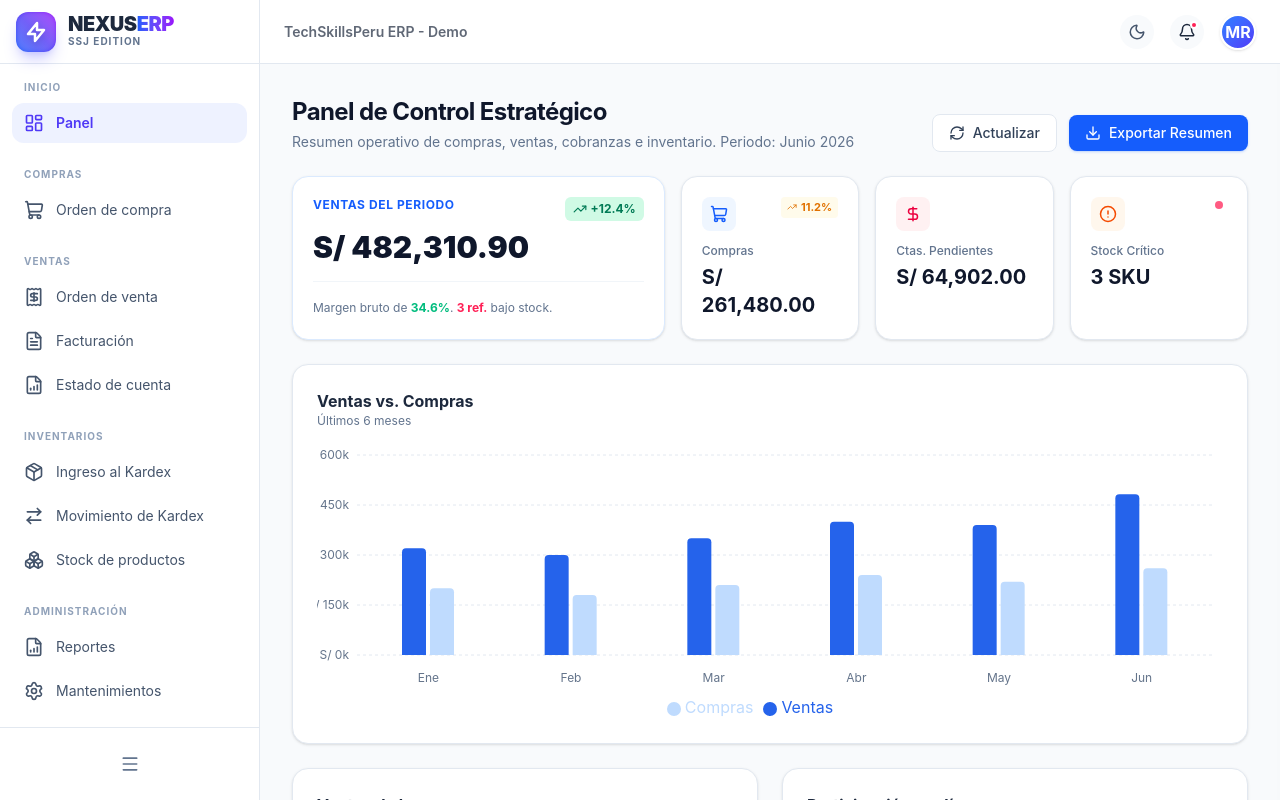
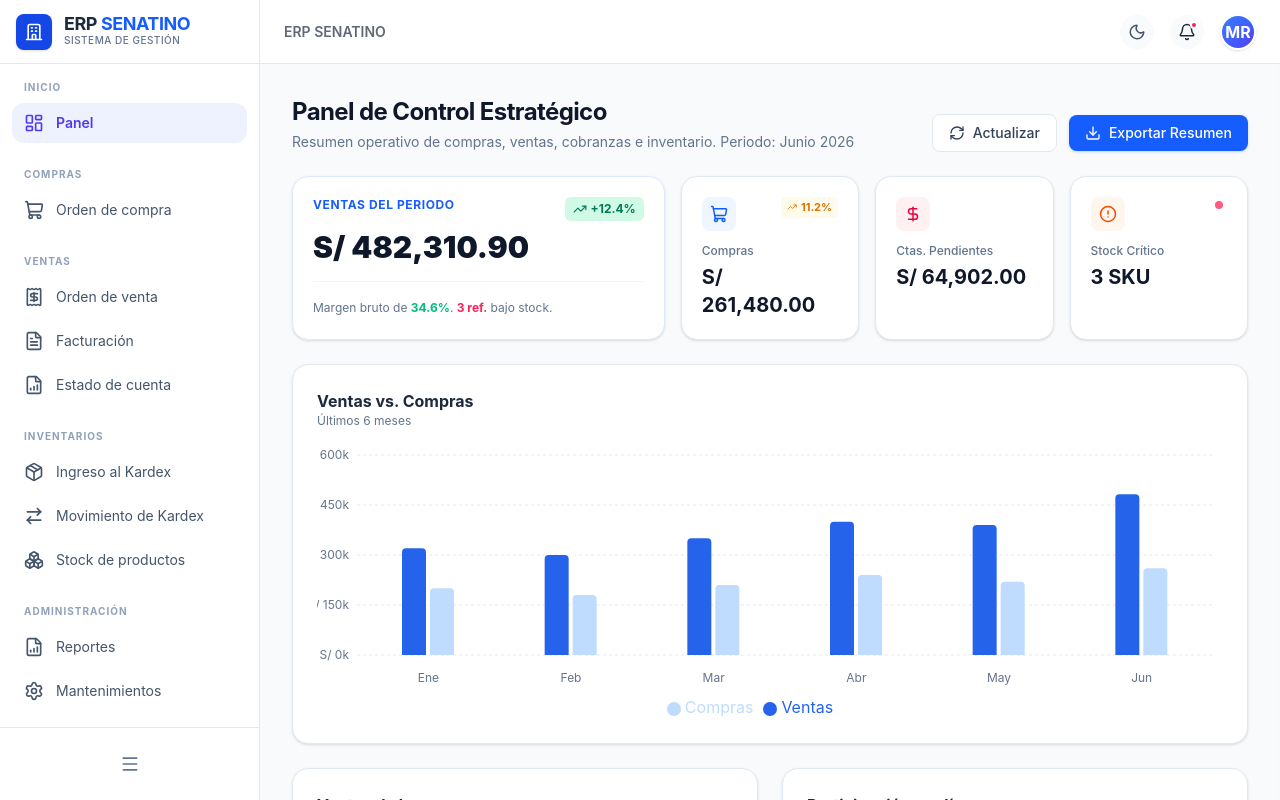
Before and after one commit to AlK1DO/ERP-EnterpriseCloud, a React (Vite) app in the folder frontend/: page / in a window 1280 px wide. Built offline with nearby package versions, Linux system fonts and the light colour scheme.

Commit message:
style(layout): Cambiar logo y titulo a ERP SENATINO con diseño mas sobrio

```diff
--- a/frontend/src/layouts/MainLayout.tsx
+++ b/frontend/src/layouts/MainLayout.tsx
@@ -81,25 +81,23 @@ export const MainLayout: React.FC = () => {
         <div className="h-16 flex items-center justify-between px-4 border-b border-inherit">
           {sidebarOpen && (
             <motion.div initial={{ opacity: 0 }} animate={{ opacity: 1 }} className="flex items-center gap-3">
-              <div className="relative flex items-center justify-center w-10 h-10 rounded-xl bg-gradient-to-tr from-blue-600 via-indigo-600 to-purple-600 shadow-lg shadow-indigo-500/30">
-                <div className="absolute inset-0 bg-white/20 rounded-xl blur-[2px]"></div>
-                <svg className="relative w-6 h-6 text-white drop-shadow-md" fill="none" stroke="currentColor" viewBox="0 0 24 24" xmlns="http://www.w3.org/2000/svg">
-                  <path strokeLinecap="round" strokeLinejoin="round" strokeWidth="2.5" d="M13 10V3L4 14h7v7l9-11h-7z"></path>
+              <div className="flex items-center justify-center w-9 h-9 rounded-lg bg-blue-700 shadow-sm text-white">
+                <svg className="w-5 h-5" fill="none" stroke="currentColor" viewBox="0 0 24 24" xmlns="http://www.w3.org/2000/svg">
+                  <path strokeLinecap="round" strokeLinejoin="round" strokeWidth="2" d="M19 21V5a2 2 0 00-2-2H7a2 2 0 00-2 2v16m14 0h2m-2 0h-5m-9 0H3m2 0h5M9 7h1m-1 4h1m4-4h1m-1 4h1m-5 10v-5a1 1 0 011-1h2a1 1 0 011 1v5m-4 0h4"></path>
                 </svg>
               </div>
               <div className="flex flex-col">
-                <span className={`font-black text-xl tracking-tight leading-none ${darkMode ? 'text-white' : 'text-slate-800'}`}>
-                  NEXUS<span className="text-transparent bg-clip-text bg-gradient-to-r from-blue-600 to-purple-600">ERP</span>
+                <span className={`font-bold text-lg tracking-tight leading-none ${darkMode ? 'text-white' : 'text-slate-800'}`}>
+                  ERP <span className="text-blue-600">SENATINO</span>
                 </span>
-                <span className="text-[10px] font-bold text-slate-500 uppercase tracking-widest">SSJ Edition</span>
+                <span className="text-[10px] font-medium text-slate-500 uppercase tracking-wider">Sistema de Gestión</span>
               </div>
             </motion.div>
           )}
           {!sidebarOpen && (
-            <div className="mx-auto relative flex items-center justify-center w-10 h-10 rounded-xl bg-gradient-to-tr from-blue-600 via-indigo-600 to-purple-600 shadow-lg shadow-indigo-500/30">
-              <div className="absolute inset-0 bg-white/20 rounded-xl blur-[2px]"></div>
-              <svg className="relative w-6 h-6 text-white drop-shadow-md" fill="none" stroke="currentColor" viewBox="0 0 24 24" xmlns="http://www.w3.org/2000/svg">
-                <path strokeLinecap="round" strokeLinejoin="round" strokeWidth="2.5" d="M13 10V3L4 14h7v7l9-11h-7z"></path>
+            <div className="mx-auto flex items-center justify-center w-9 h-9 rounded-lg bg-blue-700 shadow-sm text-white">
+              <svg className="w-5 h-5" fill="none" stroke="currentColor" viewBox="0 0 24 24" xmlns="http://www.w3.org/2000/svg">
+                <path strokeLinecap="round" strokeLinejoin="round" strokeWidth="2" d="M19 21V5a2 2 0 00-2-2H7a2 2 0 00-2 2v16m14 0h2m-2 0h-5m-9 0H3m2 0h5M9 7h1m-1 4h1m4-4h1m-1 4h1m-5 10v-5a1 1 0 011-1h2a1 1 0 011 1v5m-4 0h4"></path>
               </svg>
             </div>
           )}
@@ -172,7 +170,7 @@ export const MainLayout: React.FC = () => {
                <Menu size={20} />
              </button>
              <div className="hidden sm:block">
-               <h2 className="text-sm font-semibold opacity-70">TechSkillsPeru ERP - Demo</h2>
+               <h2 className="text-sm font-semibold opacity-70">ERP SENATINO</h2>
              </div>
           </div>
 
```
